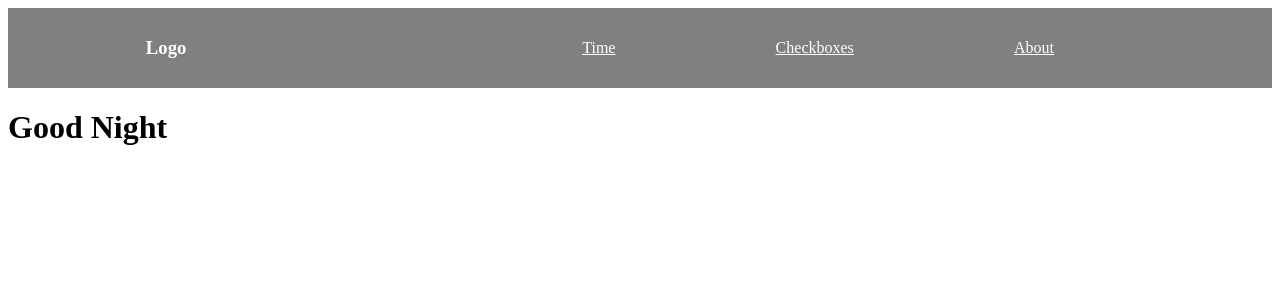
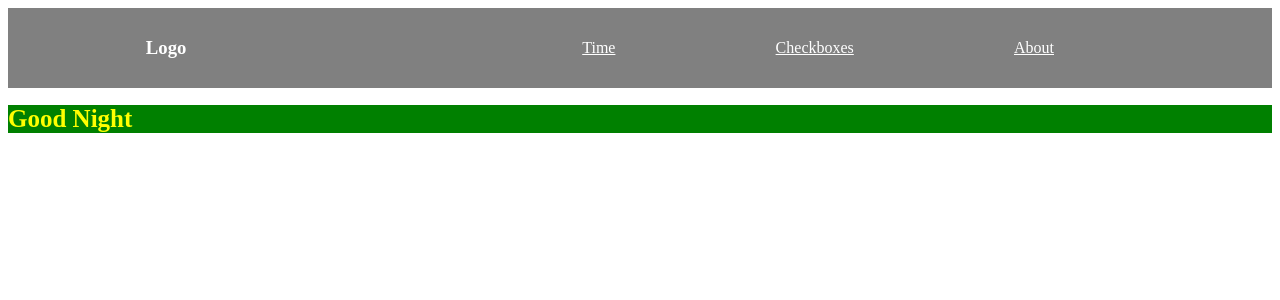
Before and after one commit to Fredrik93/react_tutorial, a React (Create React App) app: page /time in a window 1280 px wide. Shown: the top 300 px of the page. Built offline with nearby package versions, Linux system fonts and the light colour scheme.

Commit message:
add styling

```diff
--- a/src/Components/Checkboxes.js
+++ b/src/Components/Checkboxes.js
@@ -1,5 +1,4 @@
 import React, { useState, useEffect } from 'react'
-import { Link } from 'react-router-dom'
 function Checkbox() {
 
     useEffect(() => {
--- a/src/Components/Time.js
+++ b/src/Components/Time.js
@@ -16,8 +16,13 @@ function whatTimeOfTheDay() {
 
 
 function Time() {
+    const stil = {
+        color: "yellow",
+        backgroundColor: "Green",
+        fontSize: 25
+    }
     whatTimeOfTheDay();
-    return (<div> <h1>Good {timeOfDay} </h1> </div>)
+    return (<div> <h1 style={stil}>Good {timeOfDay} </h1> </div>)
 }
 
 export default Time
```
